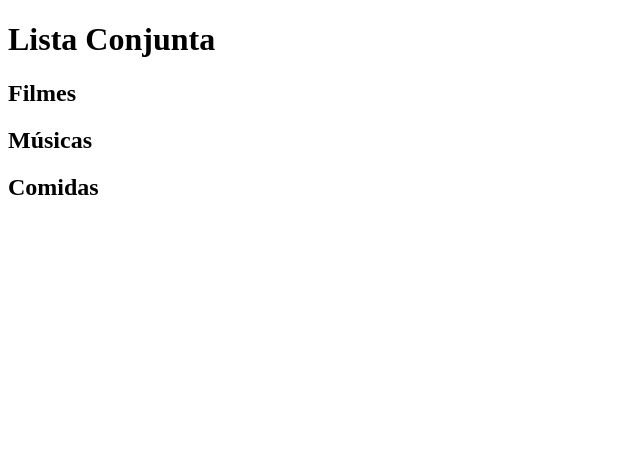
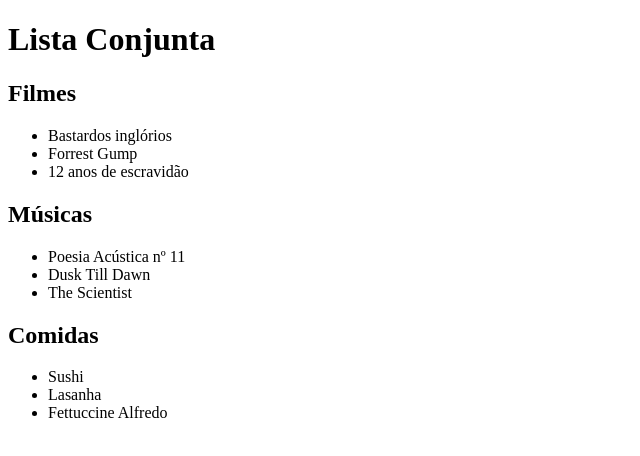
Before and after one commit to FernandoCavalcantii/desafio1, a plain HTML site: page index.html in a window 1280 px wide. Shown: the whole page, without its empty margins (0-640 px from the left). Drawn offline with Linux system fonts and the light colour scheme.

Commit message:
adiçao de modificaçoes

```diff
--- a/index.html
+++ b/index.html
@@ -10,9 +10,29 @@
   </style>
 </head>
 <body>
+
   <h1>Lista Conjunta</h1>
+
   <h2>Filmes</h2>
-  <h2>Músicas</h3>
+  <ul>
+    <li>Bastardos inglórios</li>
+    <li>Forrest Gump</li>
+    <li>12 anos de escravidão</li>
+  </ul>
+
+  <h2>Músicas</h2>
+  <ul>
+    <li>Poesia Acústica nº 11</li>
+    <li>Dusk Till Dawn</li>
+    <li>The Scientist</li>
+  </ul>
+
   <h2>Comidas</h2>
+  <ul>
+    <li>Sushi</li>
+    <li>Lasanha</li>
+    <li>Fettuccine Alfredo</li>
+  </ul>
+
 </body>
 </html>
```
